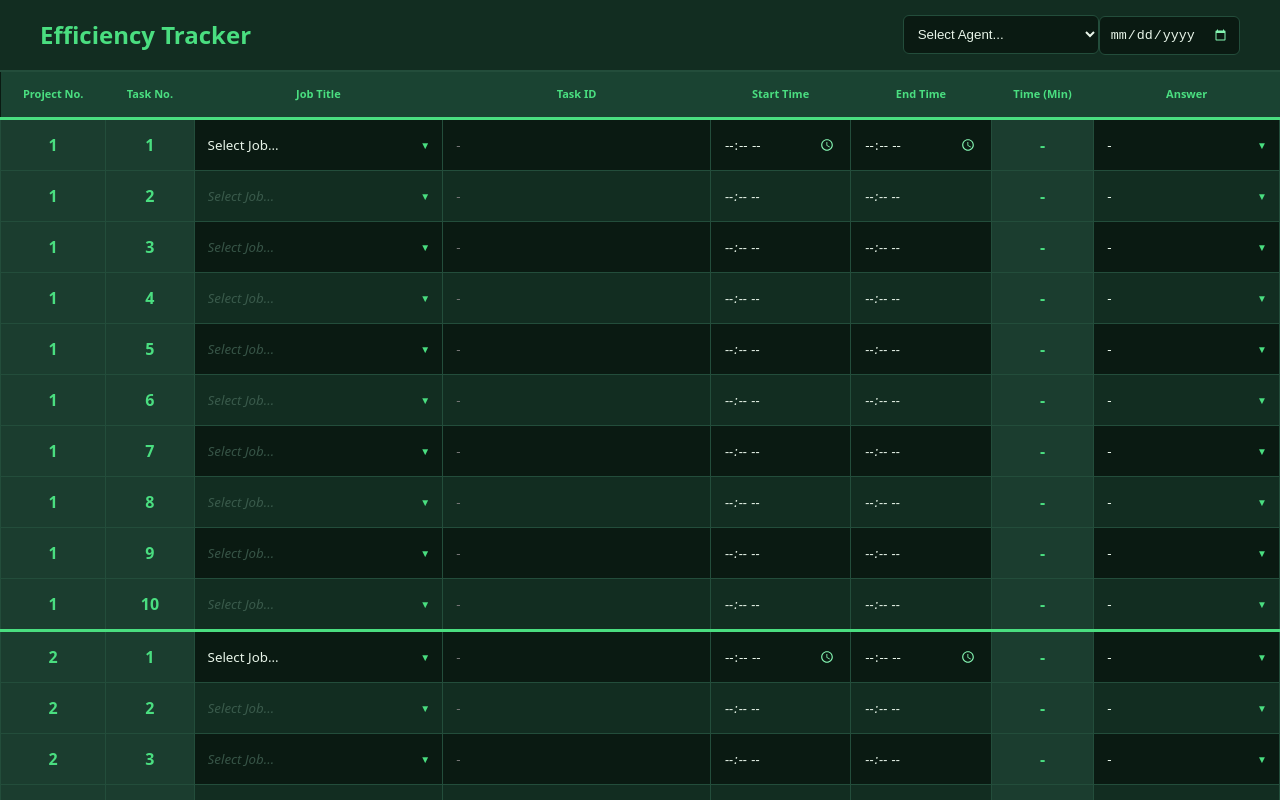
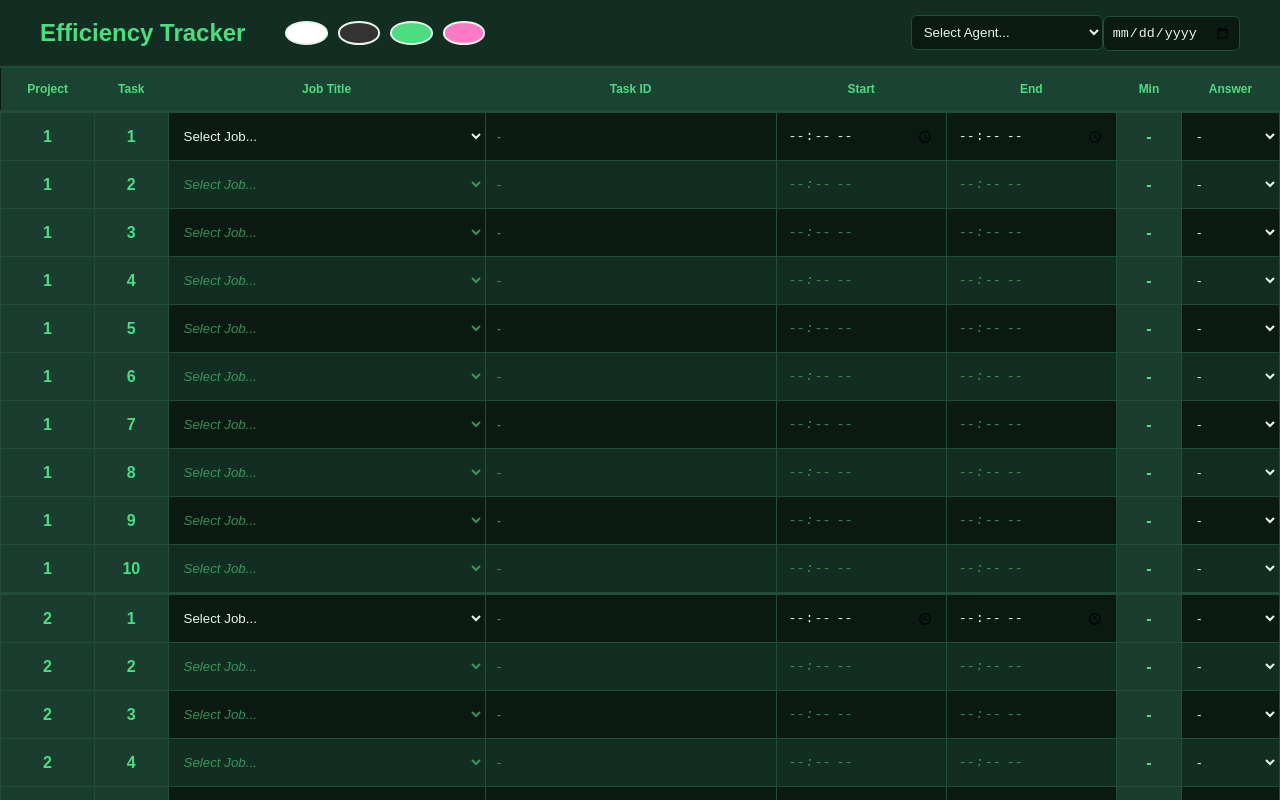
Before and after one commit to beripot/taskTracker, a React (Vite) app in the folder taskTracker/: page / in a window 1280 px wide. Shown: the top 800 px of the page. Built offline with nearby package versions, Linux system fonts and the light colour scheme.

Commit message:
ADD THEME

```diff
--- a/taskTracker/src/App.css
+++ b/taskTracker/src/App.css
@@ -1,11 +1,47 @@
-:root {
-  --deep-bg: #0a1a12;           /* Darkest Green for main BG */
-  --row-bg: #122d21;            /* Dark Emerald for rows */
-  --header-bg: #1a4332;         /* Forest Green for Header */
-  --border-green: #234d3b;      /* Muted Border Green */
-  --accent-green: #4ade80;      /* Vibrant Neon Green for text highlights */
-  --text-main: #e8f5e9;         /* Off-white/Mint text */
-  --auto-green: #1b3d2f;        /* Background for automated cells */
+/* --- THEME DEFINITIONS --- */
+
+/* Emerald Dark (Original) */
+[data-theme='emerald'], :root {
+  --deep-bg: #0a1a12;
+  --row-bg: #122d21;
+  --header-bg: #1a4332;
+  --border-green: #234d3b;
+  --accent-green: #4ade80;
+  --text-main: #e8f5e9;
+  --auto-green: #1b3d2f;
+}
+
+/* Light Theme (White/Black) */
+[data-theme='light'] {
+  --deep-bg: #ffffff;
+  --row-bg: #f2f2f2;
+  --header-bg: #e0e0e0;
+  --border-green: #cccccc;
+  --accent-green: #000000;
+  --text-main: #1a1a1a;
+  --auto-green: #e8e8e8;
+}
+
+/* Dark Mode (Black/Grey) */
+[data-theme='dark'] {
+  --deep-bg: #000000;
+  --row-bg: #1a1a1a;
+  --header-bg: #262626;
+  --border-green: #333333;
+  --accent-green: #9e9e9e;
+  --text-main: #ffffff;
+  --auto-green: #222222;
+}
+
+/* Cyber Theme (Purple/Pink) */
+[data-theme='cyber'] {
+  --deep-bg: #1a0b2e;
+  --row-bg: #2d134d;
+  --header-bg: #3c1a69;
+  --border-green: #5a2a96;
+  --accent-green: #ff79c6;
+  --text-main: #f8f8f2;
+  --auto-green: #240e42;
 }
 
 /* 1. Global Reset */
@@ -13,7 +49,7 @@ body, html {
   margin: 0; padding: 0;
   background-color: var(--deep-bg);
   color: var(--text-main);
-  overflow-x: hidden;
+  font-family: sans-serif;
 }
 
 .container {
@@ -22,9 +58,10 @@ body, html {
   display: flex;
   flex-direction: column;
   background-color: var(--deep-bg);
+  transition: background-color 0.3s ease;
 }
 
-/* 2. Header (Dark Green) */
+/* 2. Header Section */
 .header-section {
   width: 100%;
   padding: 15px 40px;
@@ -38,19 +75,40 @@ body, html {
 
 h2 { color: var(--accent-green); margin: 0; font-weight: 700; }
 
+/* Theme Controls */
+.theme-controls {
+  display: flex;
+  gap: 10px;
+  margin-left: 20px;
+}
+
+.theme-btn {
+  width: 20px;
+  height: 20px;
+  border-radius: 50%;
+  border: 2px solid var(--text-main);
+  cursor: pointer;
+  transition: transform 0.2s;
+}
+
+.theme-btn:hover { transform: scale(1.2); }
+.btn-light { background: #ffffff; }
+.btn-dark { background: #333333; }
+.btn-emerald { background: #4ade80; }
+.btn-cyber { background: #ff79c6; }
+
 .global-inputs select, .global-inputs input {
   background-color: var(--deep-bg);
   border: 1px solid var(--border-green);
   color: var(--text-main);
-  padding: 10px;
+  padding: 8px;
   border-radius: 6px;
 }
 
-/* 3. Table (Dark Mode) */
+/* 3. Table Styles */
 .table-container {
   flex-grow: 1;
   overflow: auto;
-  background-color: var(--deep-bg);
 }
 
 table {
@@ -61,68 +119,56 @@ table {
 thead th {
   background-color: var(--header-bg);
   color: var(--accent-green);
-  padding: 14px;
-  font-size: 11px;
+  padding: 12px;
+  font-size: 12px;
   position: sticky;
   top: 0;
   z-index: 10;
   border-bottom: 2px solid var(--border-green);
 }
 
-/* Zebra Striping */
 tr:nth-child(even) { background-color: var(--row-bg); }
-tr:nth-child(odd) { background-color: var(--deep-bg); }
-
-tr:hover { background-color: #1e4636; }
+tr:hover { background-color: rgba(74, 222, 128, 0.05); }
 
 td {
-  height: 48px;
+  height: 45px;
   border: 1px solid var(--border-green);
   position: relative;
 }
 
-/* 4. Input & Select Styles */
 td input, td select {
   width: 100%; height: 100%;
   background: transparent;
   color: var(--text-main);
   border: none;
-  padding: 0 12px;
+  padding: 0 10px;
   box-sizing: border-box;
-  font-family: inherit;
-  appearance: none;
 }
 
 td input:focus, td select:focus {
-  background-color: rgba(74, 222, 128, 0.1);
+  background-color: rgba(128, 128, 128, 0.1);
   outline: none;
-  box-shadow: inset 0 0 0 1px var(--accent-green);
 }
 
-/* Dark Auto-Fields */
+/* Specialized Fields */
 .auto-field {
   background-color: var(--auto-green) !important;
   color: var(--accent-green);
-  font-weight: 700;
+  font-weight: bold;
   text-align: center;
 }
 
 .inherited-field {
-  color: #4a6d5d;
+  color: var(--accent-green);
+  opacity: 0.6;
   font-style: italic;
 }
 
 .row-divider {
-  border-top: 3px solid var(--accent-green) !important;
+  border-top: 3px solid var(--border-green) !important;
 }
 
-/* 5. Icons & Buttons */
-input[type="date"]::-webkit-calendar-picker-indicator,
-input[type="time"]::-webkit-calendar-picker-indicator {
-  filter: invert(80%) sepia(30%) saturate(500%) hue-rotate(90deg); /* Bright Green Icons */
-  cursor: pointer;
-}
-
+/* Footer & Buttons */
 .footer-area {
   padding: 20px 40px;
   background-color: var(--row-bg);
@@ -134,11 +180,11 @@ input[type="time"]::-webkit-calendar-picker-indicator {
 
 .submit-btn {
   background-color: var(--accent-green);
-  color: var(--deep-bg); /* Dark text on bright button */
-  padding: 12px 30px;
+  color: var(--deep-bg);
+  padding: 10px 25px;
   border: none;
   border-radius: 6px;
-  font-weight: 800;
+  font-weight: bold;
   cursor: pointer;
 }
 
@@ -146,45 +192,7 @@ input[type="time"]::-webkit-calendar-picker-indicator {
   background-color: transparent;
   color: #ff6b6b;
   border: 1px solid #ff6b6b;
-  padding: 12px 25px;
+  padding: 10px 20px;
   border-radius: 6px;
   cursor: pointer;
 }
-
-/* 1. Style the Dropdown List (The part that pops out) */
-select option {
-  background-color: var(--row-bg); /* Dark emerald background */
-  color: var(--text-main);         /* Mint text */
-  padding: 10px;
-}
-
-/* 2. Fix for Chromium-based browsers (Chrome/Edge) to prevent white popups */
-select:focus {
-  background-color: var(--deep-bg);
-}
-
-/* 3. Style the Date & Time Picker internal UI (where supported) */
-input[type="date"]::-webkit-datetime-edit,
-input[type="date"]::-webkit-inner-spin-button,
-input[type="date"]::-webkit-clear-button,
-input[type="time"]::-webkit-datetime-edit,
-input[type="time"]::-webkit-inner-spin-button {
-  color: var(--text-main);
-}
-
-/* 4. Ensure the input fields themselves aren't white when active */
-td input, td select {
-  background-color: transparent !important;
-  color: var(--text-main);
-}
-
-/* 5. Customizing the dropdown arrow to look better on dark background */
-td:has(select)::after {
-  content: '▼';
-  font-size: 10px;
-  position: absolute;
-  right: 12px;
-  top: 18px;
-  color: var(--accent-green); /* Glowing green arrow */
-  pointer-events: none;
-}
--- a/taskTracker/src/App.jsx
+++ b/taskTracker/src/App.jsx
@@ -23,11 +23,12 @@ const JOBS = [
 ];
 
 const ANSWERS = [
-  { label: "Yes, it's the same", value: "Yes" },
-  { label: "No, it's not the same", value: "No" }
+  { label: "Yes", value: "Yes" },
+  { label: "No", value: "No" }
 ];
 
 function App() {
+  const [theme, setTheme] = useState('emerald');
   const [isSubmitting, setIsSubmitting] = useState(false);
   const [globalData, setGlobalData] = useState({ agentName: '', date: '' });
   const [tasks, setTasks] = useState(Array(100).fill({
@@ -43,36 +44,24 @@ function App() {
     const newTasks = [...tasks];
     let updatedTask = { ...newTasks[index], [field]: value };
 
-    // Start Time Logic: Auto-set End Time +25 mins
     if (field === 'startTime') {
       if (value) {
         const [h, m] = value.split(':').map(Number);
-        let endH = h;
         let endM = m + 25;
-        if (endM >= 60) {
-          endH = (endH + Math.floor(endM / 60)) % 24;
-          endM = endM % 60;
-        }
-        const formattedEnd = `${String(endH).padStart(2, '0')}:${String(endM).padStart(2, '0')}`;
+        let endH = (h + Math.floor(endM / 60)) % 24;
+        const formattedEnd = `${String(endH).padStart(2, '0')}:${String(endM % 60).padStart(2, '0')}`;
         updatedTask.endTime = formattedEnd;
         updatedTask.timeSpent = 25;
-      } else {
-        updatedTask.endTime = '';
-        updatedTask.timeSpent = '';
       }
     }
 
-    // End Time Logic: Manual Calculation Override
     if (field === 'endTime') {
       const start = updatedTask.startTime;
-      const end = value;
-      if (start && end) {
-        const [startH, startM] = start.split(':').map(Number);
-        const [endH, endM] = end.split(':').map(Number);
-        const diff = (endH * 60 + endM) - (startH * 60 + startM);
+      if (start && value) {
+        const [sH, sM] = start.split(':').map(Number);
+        const [eH, eM] = value.split(':').map(Number);
+        const diff = (eH * 60 + eM) - (sH * 60 + sM);
         updatedTask.timeSpent = diff < 0 ? diff + 1440 : diff;
-      } else if (!end) {
-        updatedTask.timeSpent = '';
       }
     }
 
@@ -81,81 +70,63 @@ function App() {
   };
 
   const clearAll = () => {
-    if (window.confirm("Are you sure you want to clear all 100 tasks?")) {
-      setTasks(Array(100).fill({
-        jobTitle: '', startTime: '', endTime: '',
-        taskID: '', answer: '', timeSpent: ''
-      }));
+    if (window.confirm("Clear all data?")) {
+      setTasks(Array(100).fill({ jobTitle: '', startTime: '', endTime: '', taskID: '', answer: '', timeSpent: '' }));
     }
   };
 
   const handleSubmit = async () => {
     if (!globalData.agentName || !globalData.date) {
-    alert("Please select an Agent Name and Date first.");
+      alert("Select Agent and Date first.");
       return;
     }
 
-  // 1. Properly map "Master" data to every single row in the batch
-  const finalData = tasks
-    .map((t, index) => {
-      // Find the "Master" row for this set of 10
-      const masterIndex = Math.floor(index / 10) * 10;
-      const master = tasks[masterIndex];
-
+    const finalData = tasks.map((t, index) => {
+      const master = tasks[Math.floor(index / 10) * 10];
       return {
         agentName: globalData.agentName,
         date: globalData.date,
         projectNo: Math.floor(index / 10) + 1,
         taskNo: (index % 10) + 1,
-        // CRITICAL: Use the master's values if the current row is empty
         jobTitle: master.jobTitle,
         startTime: master.startTime,
         endTime: master.endTime,
         timeSpent: master.timeSpent,
-        // Individual row values
         taskID: t.taskID,
         answer: t.answer
       };
-    })
-    // 2. ONLY filter out rows that have NO Task ID AND NO Answer
-    // This ensures all 10 rows of a set are sent if they have data
-    .filter(t => t.taskID.trim() !== "" || t.answer !== "");
+    }).filter(t => t.taskID.trim() !== "" || t.answer !== "");
 
-  if (finalData.length === 0) {
-    alert("There is no data to submit. Please fill in Task IDs or Answers.");
-    return;
-  }
+    if (finalData.length === 0) return alert("No data to submit.");
 
     setIsSubmitting(true);
-
     try {
-    const GOOGLE_SCRIPT_URL = "https://script.google.com/macros/s/AKfycbzz-LyLUrN5nm8Ow-bNYpvgnIlNkKvShjslLbcIwSObmjkGWutZYhvLixuO1p0aiUTh5A/exec";
-
-    await fetch(GOOGLE_SCRIPT_URL, {
-      method: "POST",
-      mode: "no-cors",
-      headers: { "Content-Type": "application/json" },
-      body: JSON.stringify(finalData),
-    });
-
-    alert(`Success! ${finalData.length} tasks uploaded to Google Sheets.`);
-    // clearAll(); // Uncomment to reset the board after success
-  } catch (error) {
-    console.error("Submission error:", error);
-    alert("Submission failed. Check connection.");
+      const URL = "https://script.google.com/macros/s/AKfycbzz-LyLUrN5nm8Ow-bNYpvgnIlNkKvShjslLbcIwSObmjkGWutZYhvLixuO1p0aiUTh5A/exec";
+      await fetch(URL, { method: "POST", mode: "no-cors", body: JSON.stringify(finalData) });
+      alert(`Success! ${finalData.length} tasks uploaded.`);
+    } catch (e) {
+      alert("Submission failed.");
     } finally {
       setIsSubmitting(false);
     }
   };
 
   return (
-    <div className="container">
+    <div className="container" data-theme={theme}>
       <div className="header-section">
+        <div style={{ display: 'flex', alignItems: 'center', gap: '20px' }}>
           <h2>Efficiency Tracker</h2>
+          <div className="theme-controls">
+            <button className="theme-btn btn-light" onClick={() => setTheme('light')} title="Light"></button>
+            <button className="theme-btn btn-dark" onClick={() => setTheme('dark')} title="Dark"></button>
+            <button className="theme-btn btn-emerald" onClick={() => setTheme('emerald')} title="Emerald"></button>
+            <button className="theme-btn btn-cyber" onClick={() => setTheme('cyber')} title="Cyber"></button>
+          </div>
+        </div>
         <div className="global-inputs">
           <select value={globalData.agentName} onChange={(e) => handleGlobalChange('agentName', e.target.value)}>
             <option value="">Select Agent...</option>
-            {AGENTS.map(name => <option key={name} value={name}>{name}</option>)}
+            {AGENTS.map(a => <option key={a} value={a}>{a}</option>)}
           </select>
           <input type="date" onChange={(e) => handleGlobalChange('date', e.target.value)} />
         </div>
@@ -165,77 +136,34 @@ function App() {
         <table>
           <thead>
             <tr>
-              <th>Project No.</th>
-              <th>Task No.</th>
-              <th>Job Title</th>
-              <th>Task ID</th>
-              <th>Start Time</th>
-              <th>End Time</th>
-              <th>Time (Min)</th>
-              <th>Answer</th>
+              <th>Project</th><th>Task</th><th>Job Title</th><th>Task ID</th>
+              <th>Start</th><th>End</th><th>Min</th><th>Answer</th>
             </tr>
           </thead>
           <tbody>
             {tasks.map((task, index) => {
-              const projectNum = Math.floor(index / 10) + 1;
-              const taskNum = (index % 10) + 1;
-              const isFirstInSet = taskNum === 1;
-              const masterIndex = Math.floor(index / 10) * 10;
-              const masterTask = tasks[masterIndex];
-
+              const isFirst = (index % 10) === 0;
+              const master = tasks[Math.floor(index / 10) * 10];
               return (
-                <tr key={index} className={isFirstInSet ? "row-divider" : ""}>
-                  <td className="auto-field">{projectNum}</td>
-                  <td className="auto-field">{taskNum}</td>
-
+                <tr key={index} className={isFirst ? "row-divider" : ""}>
+                  <td className="auto-field">{Math.floor(index / 10) + 1}</td>
+                  <td className="auto-field">{(index % 10) + 1}</td>
                   <td>
-                    <select
-                      value={isFirstInSet ? task.jobTitle : masterTask.jobTitle}
-                      disabled={!isFirstInSet}
+                    <select value={isFirst ? task.jobTitle : master.jobTitle} disabled={!isFirst}
                       onChange={(e) => handleTaskChange(index, 'jobTitle', e.target.value)}
-                      className={!isFirstInSet ? "inherited-field" : ""}
-                    >
+                      className={!isFirst ? "inherited-field" : ""}>
                       <option value="">Select Job...</option>
-                      {JOBS.map(job => <option key={job} value={job}>{job}</option>)}
+                      {JOBS.map(j => <option key={j} value={j}>{j}</option>)}
                     </select>
                   </td>
-
+                  <td><input type="text" value={task.taskID} onChange={(e) => handleTaskChange(index, 'taskID', e.target.value)} placeholder="-" /></td>
+                  <td><input type="time" value={isFirst ? task.startTime : master.startTime} disabled={!isFirst}
+                    onChange={(e) => handleTaskChange(index, 'startTime', e.target.value)} className={!isFirst ? "inherited-field" : ""} /></td>
+                  <td><input type="time" value={isFirst ? task.endTime : master.endTime} disabled={!isFirst}
+                    onChange={(e) => handleTaskChange(index, 'endTime', e.target.value)} className={!isFirst ? "inherited-field" : ""} /></td>
+                  <td className="auto-field">{master.timeSpent || '-'}</td>
                   <td>
-                    <input
-                      type="text"
-                      value={task.taskID}
-                      onChange={(e) => handleTaskChange(index, 'taskID', e.target.value)}
-                      placeholder="-"
-                    />
-                  </td>
-
-                  <td>
-                    <input
-                      type="time"
-                      value={isFirstInSet ? task.startTime : masterTask.startTime}
-                      disabled={!isFirstInSet}
-                      onChange={(e) => handleTaskChange(index, 'startTime', e.target.value)}
-                      className={!isFirstInSet ? "inherited-field" : ""}
-                    />
-                  </td>
-                  <td>
-                    <input
-                      type="time"
-                      value={isFirstInSet ? task.endTime : masterTask.endTime}
-                      disabled={!isFirstInSet}
-                      onChange={(e) => handleTaskChange(index, 'endTime', e.target.value)}
-                      className={!isFirstInSet ? "inherited-field" : ""}
-                    />
-                  </td>
-                  <td className="auto-field">
-                    {masterTask.timeSpent !== '' ? masterTask.timeSpent : '-'}
-                  </td>
-
-                  <td>
-                    <select
-                      value={task.answer}
-                      onChange={(e) => handleTaskChange(index, 'answer', e.target.value)}
-                    >
+                    <select value={task.answer} onChange={(e) => handleTaskChange(index, 'answer', e.target.value)}>
                       <option value="">-</option>
                       {ANSWERS.map(opt => <option key={opt.value} value={opt.value}>{opt.label}</option>)}
                     </select>
@@ -247,19 +175,13 @@ function App() {
         </table>
       </div>
       <div className="footer-area">
-        <button className="clear-btn" onClick={clearAll} disabled={isSubmitting}>
-          Clear Board
-        </button>
-        <button
-          className="submit-btn"
-          onClick={handleSubmit}
-          disabled={isSubmitting}
-        >
-          {isSubmitting ? "Uploading..." : "Submit All 100 Tasks"}
+        <button className="clear-btn" onClick={clearAll} disabled={isSubmitting}>Clear Board</button>
+        <button className="submit-btn" onClick={handleSubmit} disabled={isSubmitting}>
+          {isSubmitting ? "Uploading..." : "Submit All"}
         </button>
       </div>
     </div>
-  )
+  );
 }
 
-export default App
+export default App;
```
Lines whose indentation alone changed are shown as unchanged.
